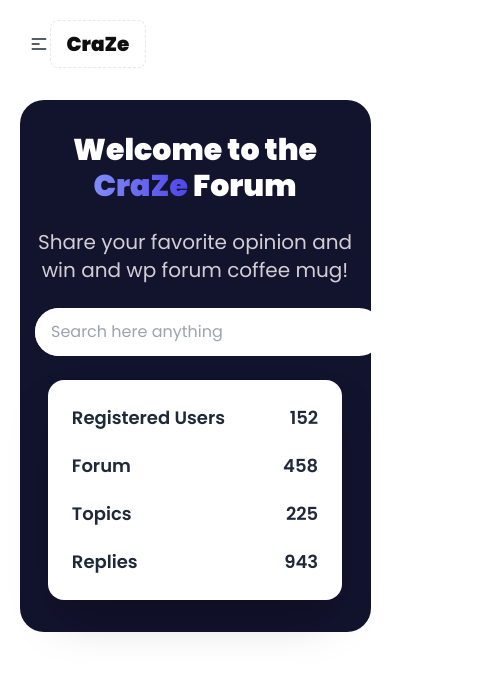
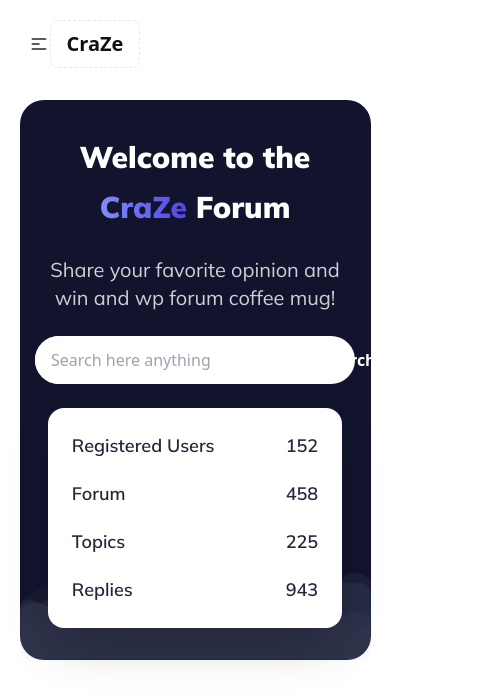
Before and after one commit to Sadiqur057/Forum-JS-DOM-Project, a plain HTML site: page index.html in a window 390 px wide. Shown: the whole page, 489 px wide, since content can reach past the window. Drawn offline with nearby package versions, Linux system fonts and the light colour scheme; a script that the page names is missing.

Commit message:
styled banner section

```diff
--- a/styles/style.css
+++ b/styles/style.css
@@ -1,5 +1,28 @@
-@import url("https://fonts.googleapis.com/css2?family=Poppins:ital,wght@0,100;0,200;0,300;0,400;0,500;0,600;0,700;0,800;0,900;1,100;1,200;1,300;1,400;1,500;1,600;1,700;1,800;1,900&display=swap");
+@import url('https://fonts.googleapis.com/css2?family=Inter:wght@100..900&family=Mulish:ital,wght@0,200..1000;1,200..1000&display=swap');
 
-body {
-  font-family: "Poppins", sans-serif;
+p{
+  font-family: "Inter", sans-serif;
 }
+h1,h2,h3,h4,h5, .font-mulish, .font-mulish p{
+  font-family: "Mulish", sans-serif;
+}
+.icons div:hover{
+  background-color: #0307120b;
+  cursor: pointer;
+}
+m{
+  color: #ffffffcc;
+}
+.bg-img{
+  background: url('../images/bgbanner.png');
+}
+
+.banner-content{
+  line-height: 60px !important;
+}
+
+@media screen and (max-width:640px) {
+  .banner-content{
+    line-height: 50px !important;
+  }
+}
```
